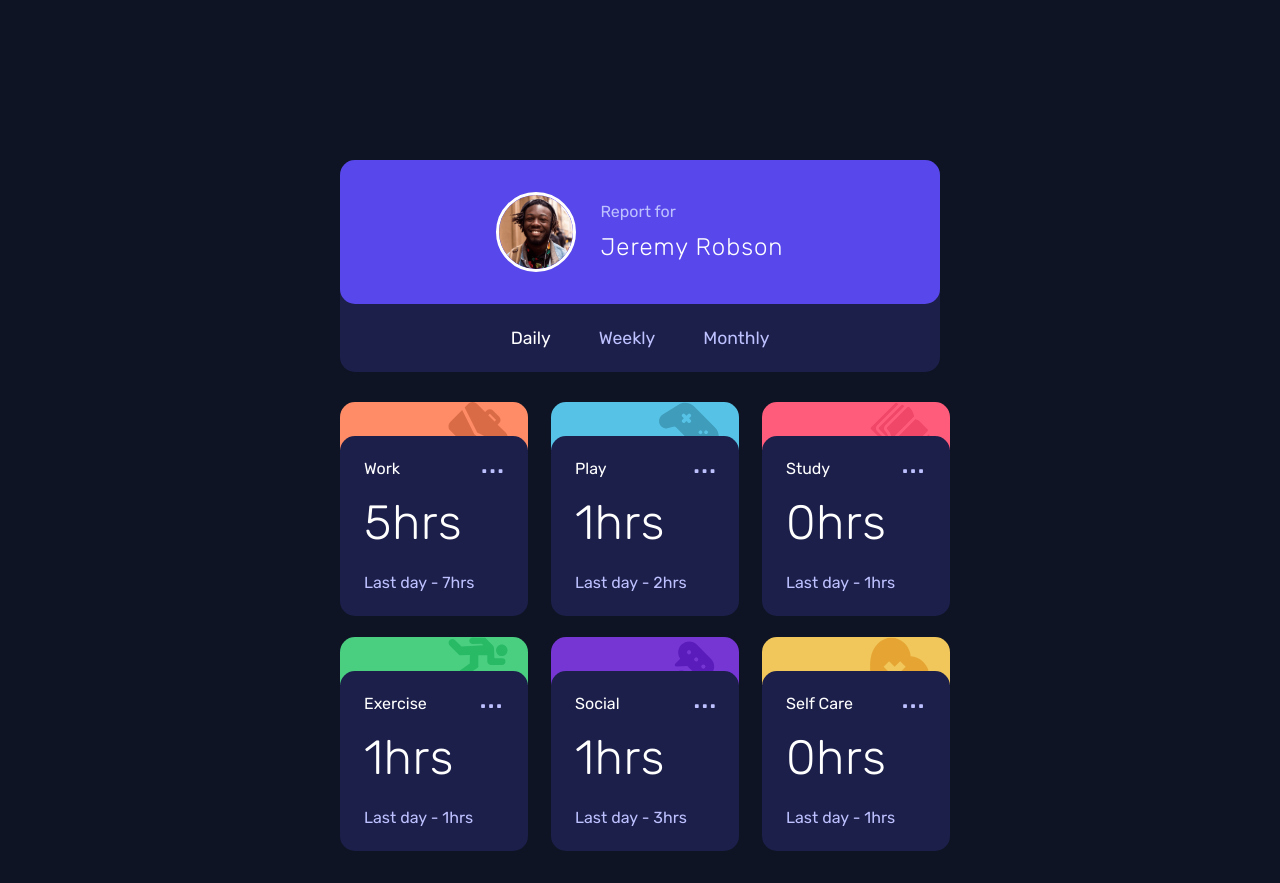
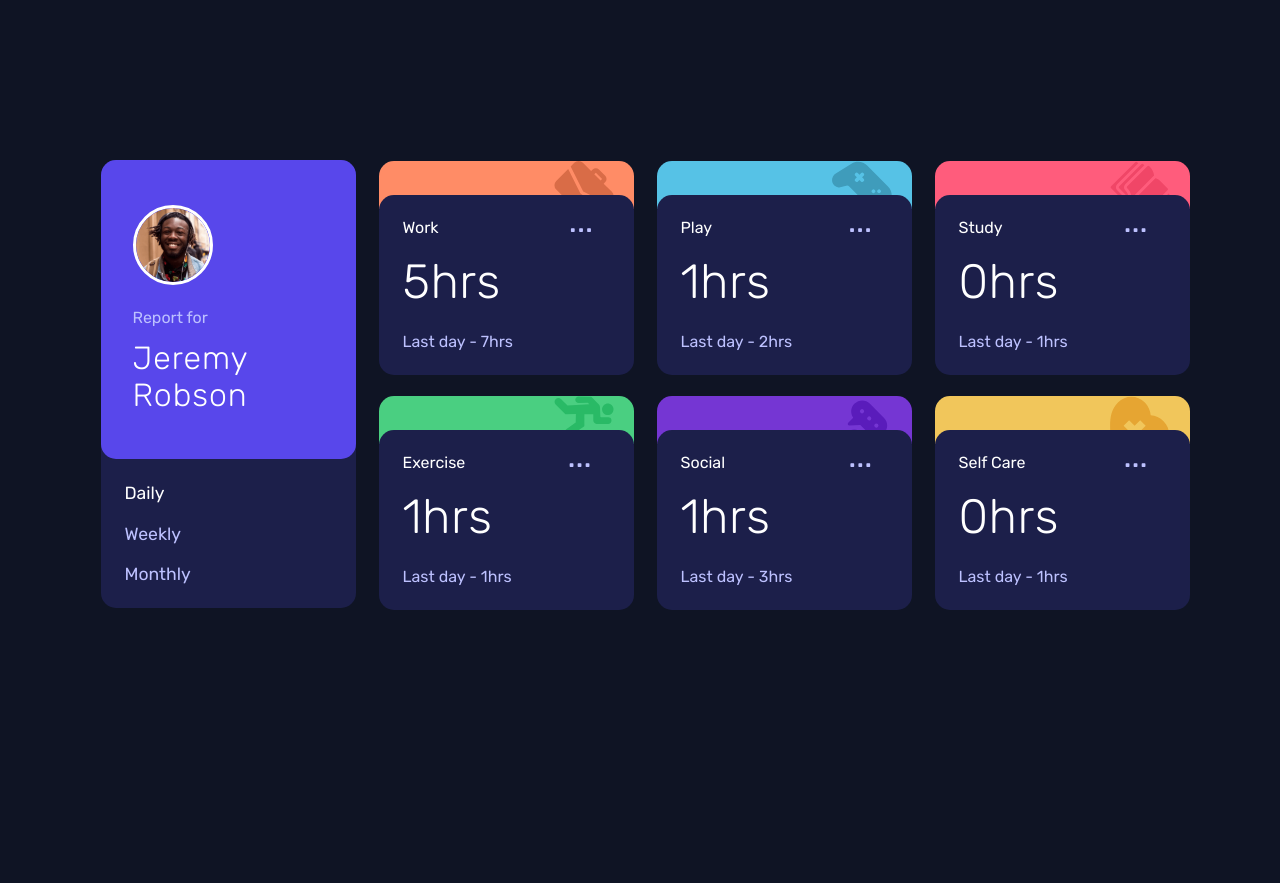
Before and after one commit to gtarrojo/time-tracking-dashboard-angular, an Angular app: page / in a window 1280 px wide. After the commit the page ends 800 px from the top, so only its background shows below. Built offline with nearby package versions, Linux system fonts and the light colour scheme.

Commit message:
add desktop view

```diff
--- a/src/app/dashboard/components/info-card/info-card.component.css
+++ b/src/app/dashboard/components/info-card/info-card.component.css
@@ -113,3 +113,13 @@
     right: -30px;
   }
 }
+
+@media (min-width: 1240px) {
+  .card__info__current {
+    font-size: 3rem;
+  }
+
+  .card__info__menu {
+    right: -80px;
+  }
+}
--- a/src/app/dashboard/components/nav/nav.component.css
+++ b/src/app/dashboard/components/nav/nav.component.css
@@ -4,7 +4,6 @@
   background-color: var(--navy-900);
   border-radius: 15px;
   overflow: hidden;
-
   width: 100%;
 }
 
@@ -65,3 +64,35 @@
 .active {
   color: var(--white);
 }
+
+@media (min-width: 1240px) {
+  .nav__container {
+    width: 255px;
+    margin-right: 23px;
+    height: 448px;
+  }
+
+  .nav__user {
+    flex-direction: column;
+    margin: 0;
+    flex-basis: 70%;
+  }
+
+  .nav__user__img {
+    align-self: flex-start;
+  }
+
+  .nav__user__name {
+    color: var(--white);
+    font-weight: 200;
+    letter-spacing: 1px;
+    font-size: 2rem;
+    white-space: wrap;
+  }
+
+  .nav__timeframe__list {
+    flex-direction: column;
+    gap: 1.25rem;
+    justify-content: center;
+  }
+}
--- a/src/app/dashboard/dashboard/dashboard.component.css
+++ b/src/app/dashboard/dashboard/dashboard.component.css
@@ -28,3 +28,18 @@
     gap: 23px;
   }
 }
+
+@media (min-width: 1240px) {
+  .container {
+    max-width: 1116px;
+    display: flex;
+  }
+
+  .container--info {
+    display: grid;
+    grid-template-columns: repeat(3, 255px);
+    gap: 23px;
+    margin: 0;
+    margin-top: 2.2rem;
+  }
+}
```
